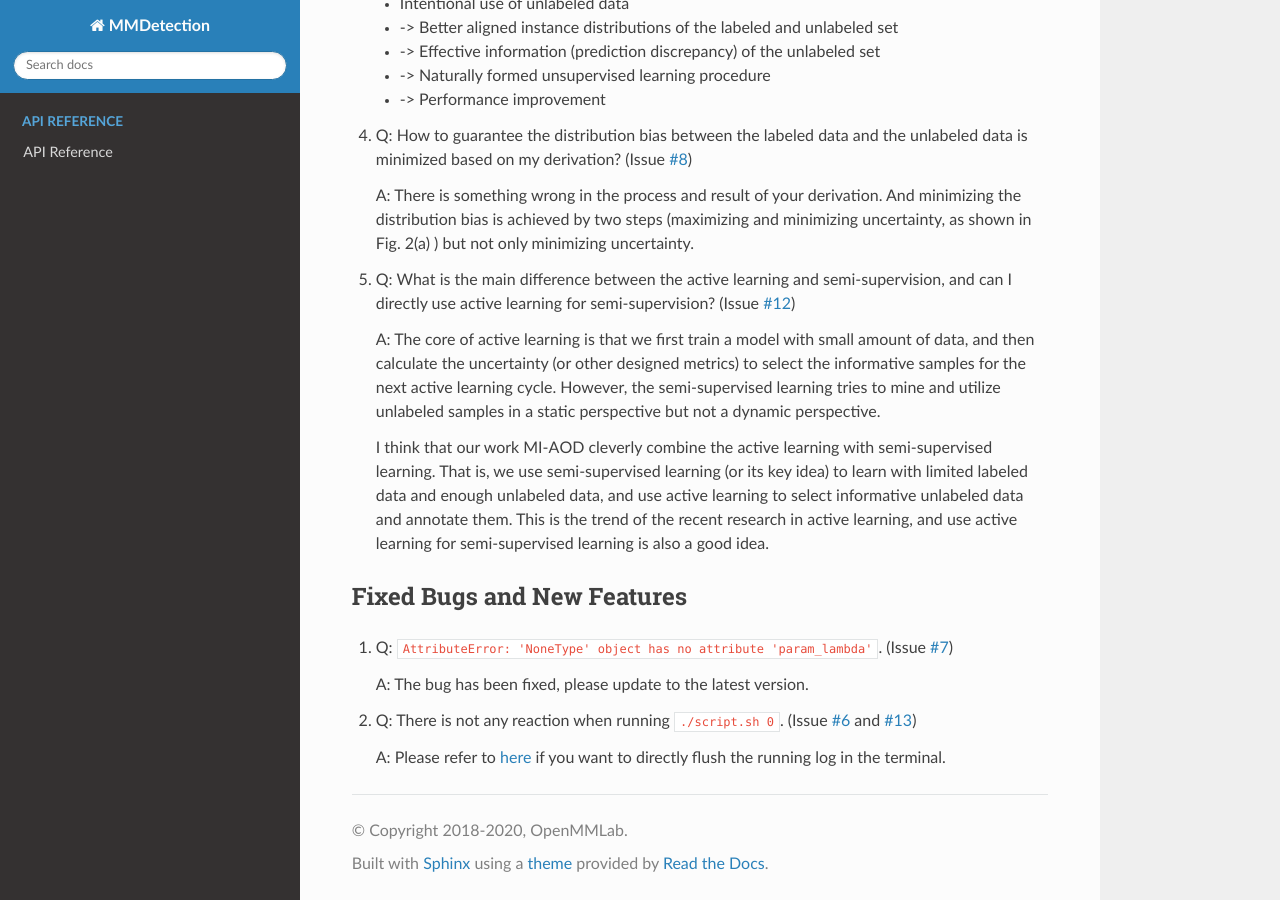
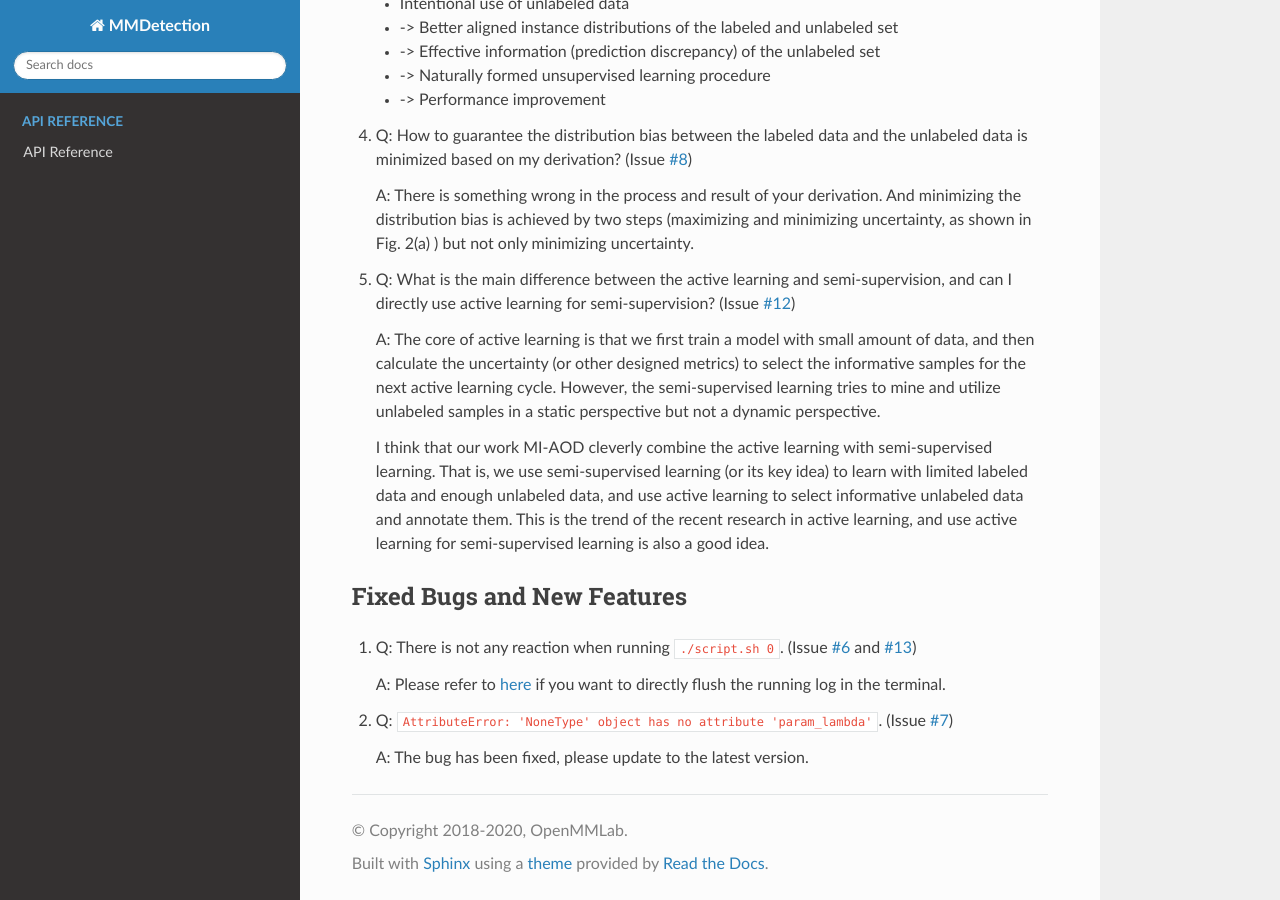
Before and after one commit to yuantn/MI-AOD, a Sphinx documentation site: the page built from docs/FAQ.md, in a window 1280 px wide and 900 px high, scrolled down 2560 px. Built offline with Sphinx 7.4.7 and the Read the Docs theme 2.0.0, drawn with Linux system fonts in a browser that asks for light colours; pages that are not in the unit, such as notebooks, are missing from menus.

Commit message:
Update FAQ.md

```diff
--- a/docs/FAQ.md
+++ b/docs/FAQ.md
@@ -136,10 +136,10 @@ The open issues are not included here for now, just in case someone will ask fur
 
 ## Fixed Bugs and New Features
 
-1.  Q: `AttributeError: 'NoneType' object has no attribute 'param_lambda'`. (Issue [#7](../../../issues/7))
+1.  Q: There is not any reaction when running `./script.sh 0`. (Issue [#6](../../../issues/6) and [#13](../../../issues/13))
+
+    A: Please refer to [here](../../../#train-and-test) if you want to directly flush the running log in the terminal.
+
+2.  Q: `AttributeError: 'NoneType' object has no attribute 'param_lambda'`. (Issue [#7](../../../issues/7))
 
     A: The bug has been fixed, please update to the latest version.
-
-2.  Q: There is not any reaction when running `./script.sh 0`. (Issue [#6](../../../issues/6) and [#13](../../../issues/13))
-
-    A: Please refer to [here](../../../#train-and-test) if you want to directly flush the running log in the terminal.
```
